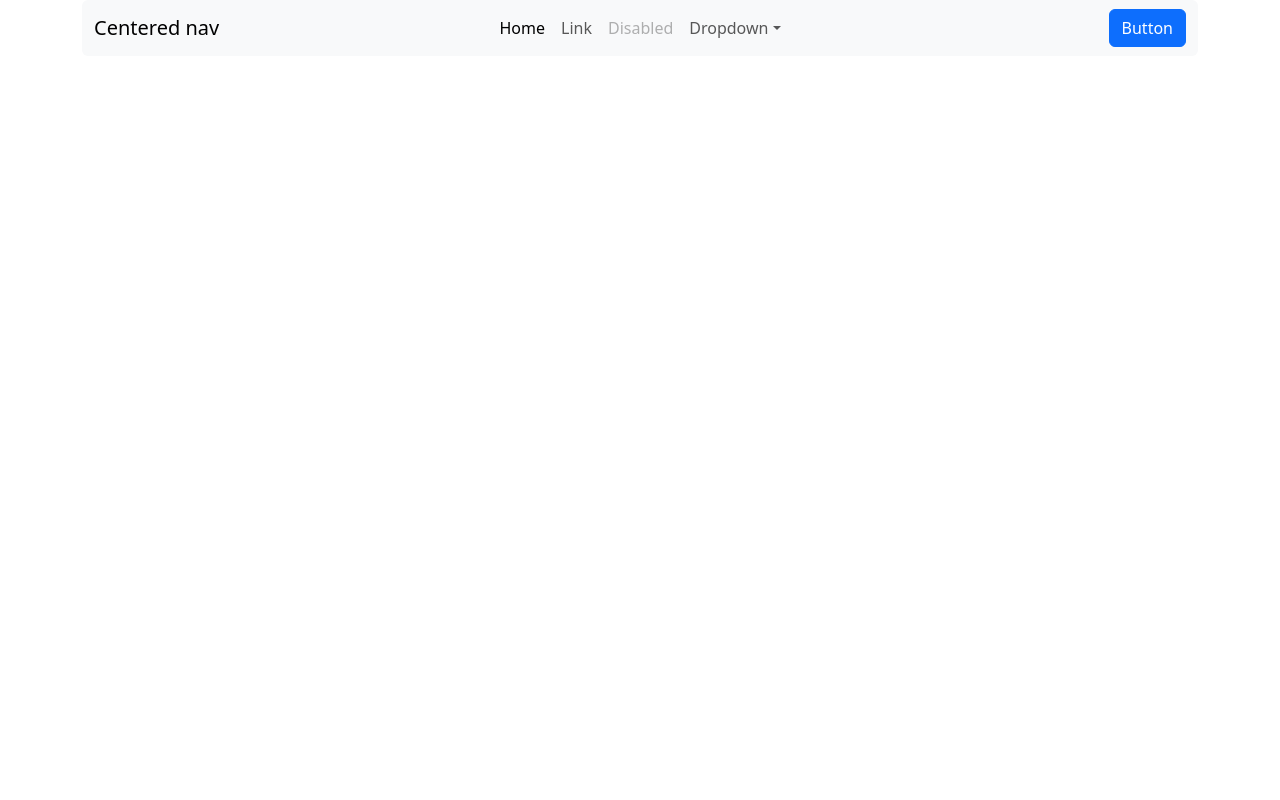
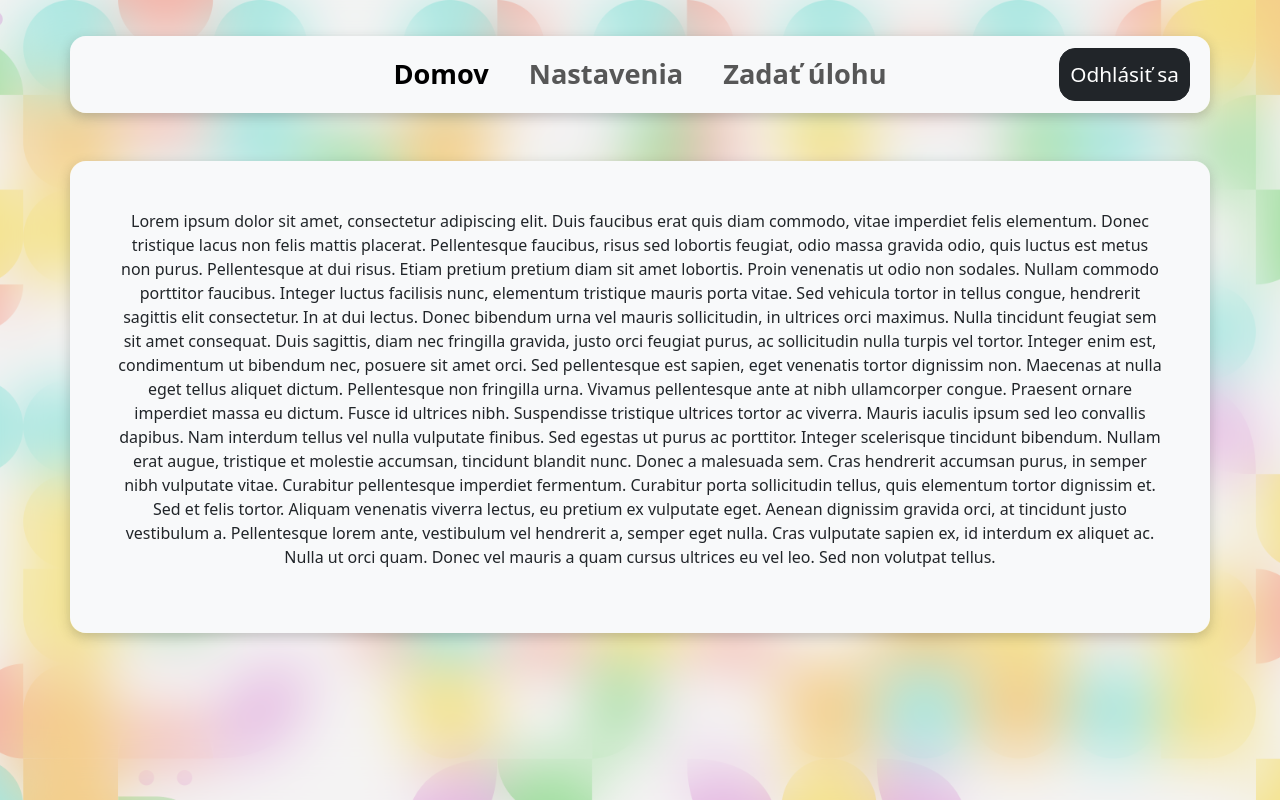
Before and after one commit to Adam-Bozek/family-task-manager, a React (Create React App) app in the folder front-end/: page /TEST in a window 1280 px wide. Built offline with nearby package versions, Linux system fonts and the light colour scheme.

Commit message:
added template

```diff
--- a/front-end/src/components/TEMPLATE.js
+++ b/front-end/src/components/TEMPLATE.js
@@ -1,13 +1,14 @@
 import React from "react";
 
-import "./css/TEMPLATE.module.css";
+import style from "./css/TEMPLATE.module.css";
 
 const TEMPLATE = () => {
 	return (
-		<>
-			<header className="container">
-				<nav className="navbar navbar-expand-lg bg-body-tertiary rounded" aria-label="Thirteenth navbar example">
-					<div className="container-fluid">
+		<div className={style["templateMain"]}>
+			<div className={style["blur-container"]}>
+				<header className={`container my-3 ${style["navbar-settings"]}`}>
+					<nav className={`navbar navbar-expand-lg bg-body-tertiary p-2 rounded-4 ${style["background"]}`} aria-label="Thirteenth navbar example">
+						<div className={`container-fluid `}>
 							<button
 								className="navbar-toggler"
 								type="button"
@@ -20,58 +21,54 @@ const TEMPLATE = () => {
 							</button>
 
 							<div className="collapse navbar-collapse d-lg-flex" id="navbarsExample11">
-							<a className="navbar-brand col-lg-3 me-0" href="#">
-								Centered nav
+								<span className="navbar-brand col-lg-3 me-0" />
+								<ul className="navbar-nav col-lg-6 justify-content-lg-center">
+									<li className="nav-item ">
+										<a className={`nav-link ${style["nav-font-weight"]} active`} aria-current="page" href="#">
+											Domov
 										</a>
-							<ul className="navbar-nav col-lg-6 justify-content-lg-center">
-								<li className="nav-item">
-									<a className="nav-link active" aria-current="page" href="#">
-										Home
+									</li>
+									<li className="nav-item mx-4">
+										<a className={`nav-link ${style["nav-font-weight"]}`} href="#">
+											Nastavenia
 										</a>
 									</li>
 									<li className="nav-item">
-									<a className="nav-link" href="#">
-										Link
-									</a>
-								</li>
-								<li className="nav-item">
-									<a className="nav-link disabled" aria-disabled="true">
-										Disabled
-									</a>
-								</li>
-								<li className="nav-item dropdown">
-									<a className="nav-link dropdown-toggle" href="#" data-bs-toggle="dropdown" aria-expanded="false">
-										Dropdown
-									</a>
-									<ul className="dropdown-menu">
-										<li>
-											<a className="dropdown-item" href="#">
-												Action
-											</a>
-										</li>
-										<li>
-											<a className="dropdown-item" href="#">
-												Another action
-											</a>
-										</li>
-										<li>
-											<a className="dropdown-item" href="#">
-												Something else here
+										<a className={`nav-link ${style["nav-font-weight"]}`} aria-disabled="true">
+											Zadať úlohu
 										</a>
 									</li>
 								</ul>
-								</li>
-							</ul>
 								<div className="d-lg-flex col-lg-3 justify-content-lg-end">
-								<button className="btn btn-primary">Button</button>
+									<button className={`btn btn-dark ${style["nav-button-weight"]} rounded-4 my-1`}>Odhlásiť sa</button>
 								</div>
 							</div>
 						</div>
 					</nav>
 				</header>
-			<main></main>
-			<footer></footer>
-		</>
+				<main className={`container my-5 ${style["navbar-settings"]}`}>
+					<div className={` bg-body-tertiary rounded-4 p-5`}>
+						<p>
+							Lorem ipsum dolor sit amet, consectetur adipiscing elit. Duis faucibus erat quis diam commodo, vitae imperdiet felis elementum. Donec
+							tristique lacus non felis mattis placerat. Pellentesque faucibus, risus sed lobortis feugiat, odio massa gravida odio, quis luctus est metus
+							non purus. Pellentesque at dui risus. Etiam pretium pretium diam sit amet lobortis. Proin venenatis ut odio non sodales. Nullam commodo
+							porttitor faucibus. Integer luctus facilisis nunc, elementum tristique mauris porta vitae. Sed vehicula tortor in tellus congue, hendrerit
+							sagittis elit consectetur. In at dui lectus. Donec bibendum urna vel mauris sollicitudin, in ultrices orci maximus. Nulla tincidunt feugiat
+							sem sit amet consequat. Duis sagittis, diam nec fringilla gravida, justo orci feugiat purus, ac sollicitudin nulla turpis vel tortor. Integer
+							enim est, condimentum ut bibendum nec, posuere sit amet orci. Sed pellentesque est sapien, eget venenatis tortor dignissim non. Maecenas at
+							nulla eget tellus aliquet dictum. Pellentesque non fringilla urna. Vivamus pellentesque ante at nibh ullamcorper congue. Praesent ornare
+							imperdiet massa eu dictum. Fusce id ultrices nibh. Suspendisse tristique ultrices tortor ac viverra. Mauris iaculis ipsum sed leo convallis
+							dapibus. Nam interdum tellus vel nulla vulputate finibus. Sed egestas ut purus ac porttitor. Integer scelerisque tincidunt bibendum. Nullam
+							erat augue, tristique et molestie accumsan, tincidunt blandit nunc. Donec a malesuada sem. Cras hendrerit accumsan purus, in semper nibh
+							vulputate vitae. Curabitur pellentesque imperdiet fermentum. Curabitur porta sollicitudin tellus, quis elementum tortor dignissim et. Sed et
+							felis tortor. Aliquam venenatis viverra lectus, eu pretium ex vulputate eget. Aenean dignissim gravida orci, at tincidunt justo vestibulum a.
+							Pellentesque lorem ante, vestibulum vel hendrerit a, semper eget nulla. Cras vulputate sapien ex, id interdum ex aliquet ac. Nulla ut orci
+							quam. Donec vel mauris a quam cursus ultrices eu vel leo. Sed non volutpat tellus.
+						</p>
+					</div>
+				</main>
+			</div>
+		</div>
 	);
 };
 
--- a/front-end/src/components/css/TEMPLATE.module.css
+++ b/front-end/src/components/css/TEMPLATE.module.css
@@ -1 +1,44 @@
-/*G*/
+/* TEMPLATE.module.css */
+.nav-font-weight {
+  font-weight: 655; /* Change 660 to a valid value */
+  font-size: 1.7rem;
+}
+
+.nav-button-weight {
+  font-weight: 400; /* Change 450 to a valid value */
+  font-size: 1.30rem;
+  padding: 10px;
+}
+
+
+.templateMain {
+  background-image: url('../../media/background.png');
+  background-size: cover;
+  background-position: center;
+  background-repeat: no-repeat;
+  height: 100vh;
+  width: 100%;
+  display: flex;
+}
+
+.blur-container {
+  background-color: rgba(237, 234, 234, 0.59);
+  backdrop-filter: blur(30px);
+  -webkit-backdrop-filter: blur(30px);
+  padding: 20px;
+  width: 100%;
+  text-align: center;
+}
+
+.navbar-settings {
+  box-shadow: 0px 4px 13px rgba(0, 0, 0, 0.2);
+  width: 100%;
+  border-radius: 15px;
+  padding: 0;
+}
+
+.background {
+  background-color: rgba(0, 0, 0, 0.5);
+  backdrop-filter: blur(30px);
+  -webkit-backdrop-filter: blur(30px);
+}
```
Lines whose indentation alone changed are shown as unchanged.
